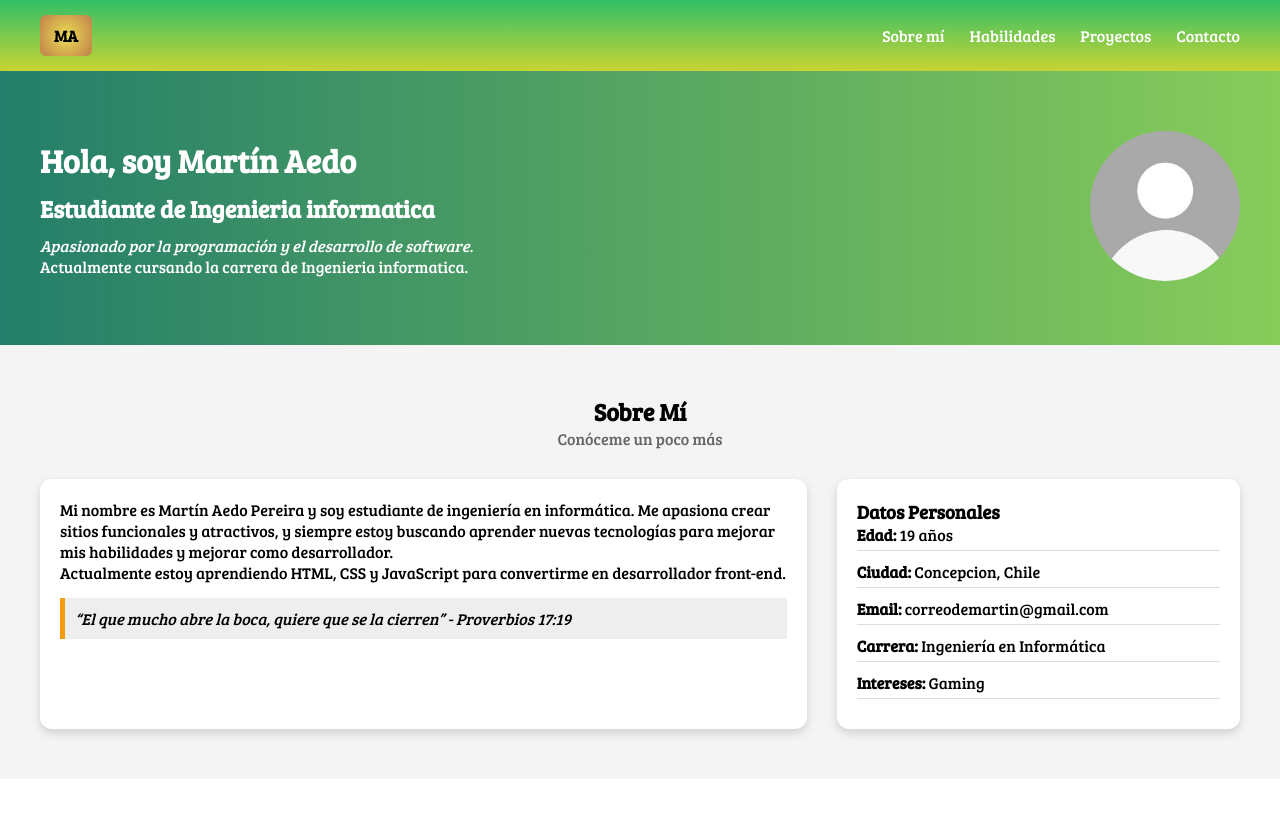
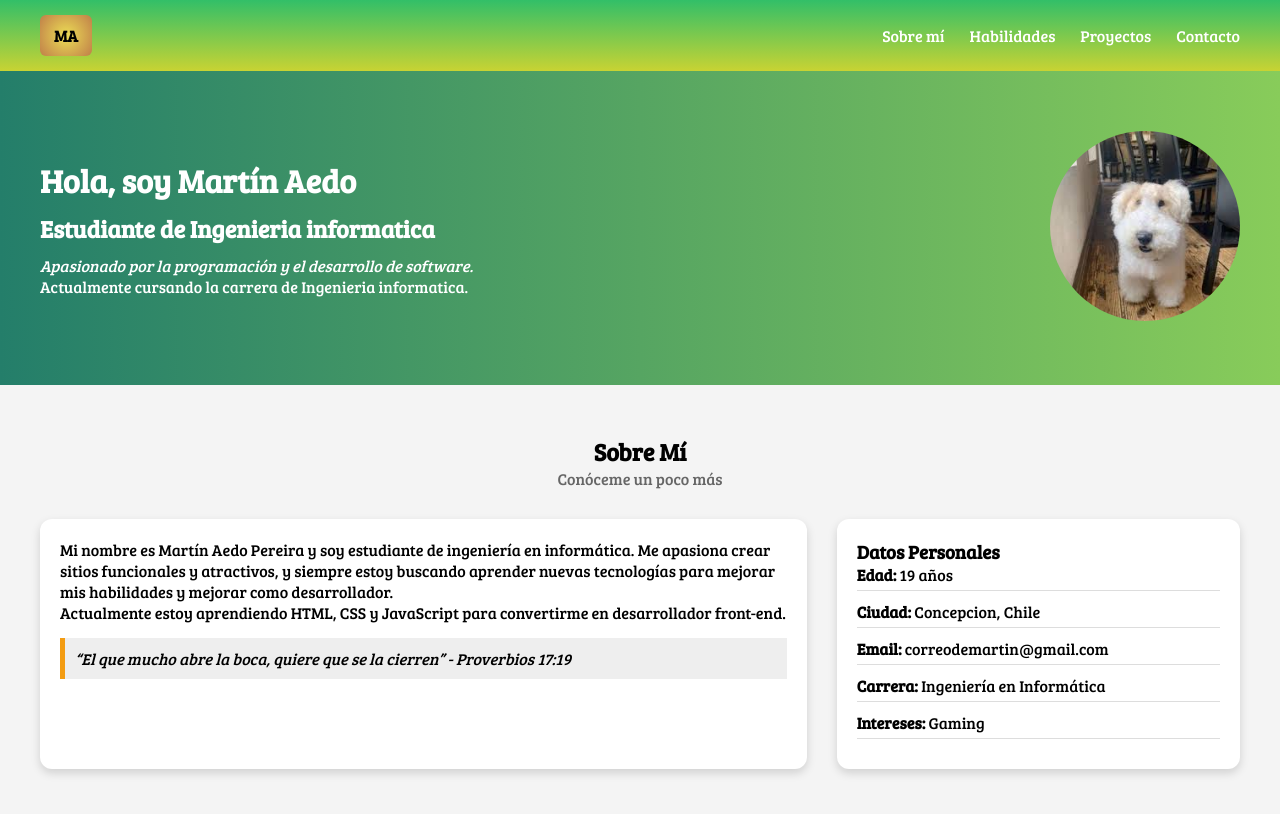
Before and after one commit to IveNoName12/Certamen, a plain HTML site: page index.html in a window 1280 px wide. Drawn offline with Linux system fonts and the light colour scheme.

Commit message:
Foto Actualizada

```diff
--- a/estilo.css
+++ b/estilo.css
@@ -62,12 +62,11 @@
 }
 
 .hero-img img {
-    width: 150px;
-    height: 150px;
+    width: 190px;
+    height: 190px;
     border-radius: 100%;
 }
 
-/* SOBRE MI */
 .sobre-mi {
     padding: 50px 40px;
     background-color: #f4f4f4;
--- a/index.html
+++ b/index.html
@@ -36,7 +36,7 @@
         </div>
 
         <div class="hero-img">
-            <img src="assets/foto-perfil.jpg" alt="Foto de perfil">
+            <img src="assets/perro-con.cara-de-boludo.png" alt="Foto de perfil">
         </div>
     </section>
 
```
Also changed, not shown: assets/foto-perfil.jpg (deleted), assets/perro-con.cara-de-boludo.png (added).
